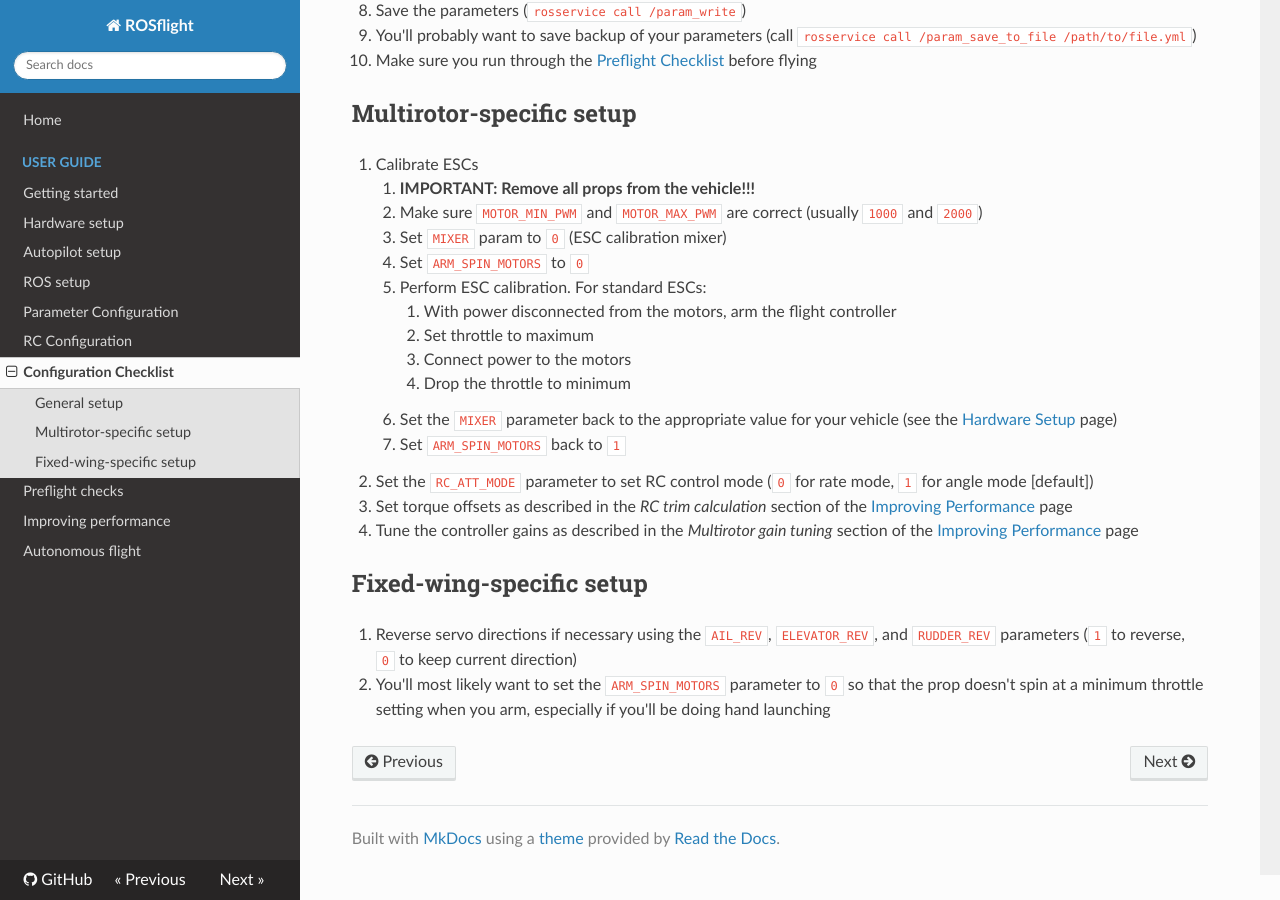
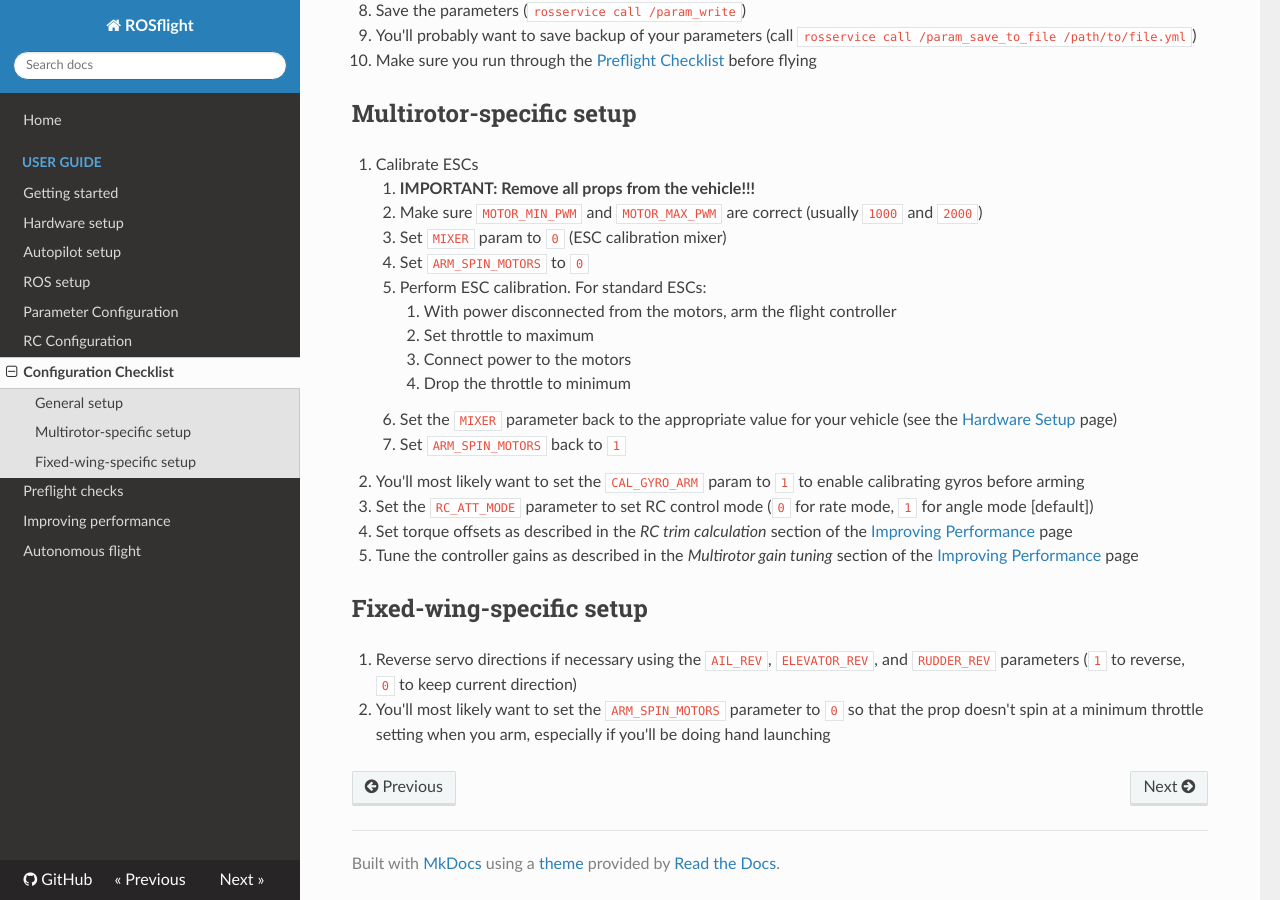
Before and after one commit to rosflight/rosflight_firmware, an MkDocs documentation site: the page built from docs/user-guide/configuration-checklist.md, in a window 1280 px wide and 900 px high, scrolled down 571 px. Built offline with MkDocs 1.6.1, drawn with Linux system fonts in a browser that asks for light colours; nearby versions of some CDN libraries; old or Windows-style settings are respelled for this version of MkDocs.

Commit message:
Added setting CAL_GYRO_ARM to multirotor configuration checklist

```diff
--- a/docs/user-guide/configuration-checklist.md
+++ b/docs/user-guide/configuration-checklist.md
@@ -29,6 +29,7 @@ The following checklists should help you get a new vehicle set up for the first
           1. Drop the throttle to minimum
       1. Set the `MIXER` parameter back to the appropriate value for your vehicle (see the [Hardware Setup](/user-guide/hardware-setup) page)
       1. Set `ARM_SPIN_MOTORS` back to `1`
+  1. You'll most likely want to set the `CAL_GYRO_ARM` param to `1` to enable calibrating gyros before arming
   1. Set the `RC_ATT_MODE` parameter to set RC control mode (`0` for rate mode, `1` for angle mode [default])
   1. Set torque offsets as described in the _RC trim calculation_ section of the [Improving Performance](/user-guide/performance) page
   1. Tune the controller gains as described in the _Multirotor gain tuning_ section of the [Improving Performance](/user-guide/performance) page
```
